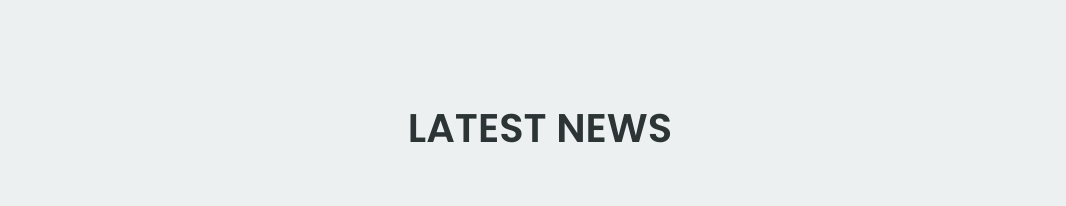
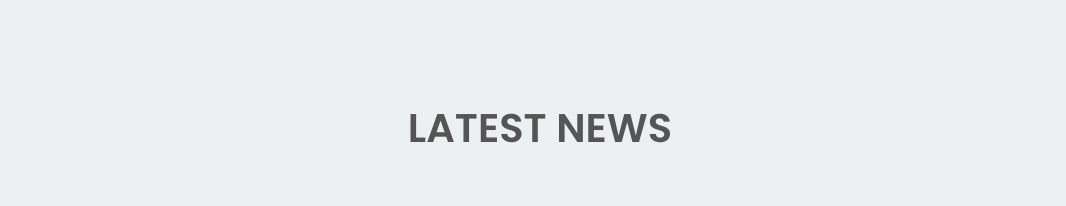
Before and after one commit to Nazrul55/bashundhara_group, a plain HTML site: page index.html in a window 1280 px wide. Shown: the part 902-1108 px from the top of the page, without its empty margins (100-1166 px from the left). Drawn offline with Linux system fonts and the light colour scheme.

Commit message:
3rd comment

```diff
--- a/style.css
+++ b/style.css
@@ -87,9 +87,11 @@ section{
 
 }
 h1{
+
     font-size: 40px;
     font-weight: 600;
-    color: #2d3436;
+    color: #555;
+    margin-bottom: 5%;
 }
 .row{
 
@@ -97,7 +99,7 @@ h1{
     justify-content: space-around;
     align-items: center;
     flex-wrap: wrap;
-    margin-top: 5%;
+
 }
 .col-3{
     flex-basis: 30%;
```
